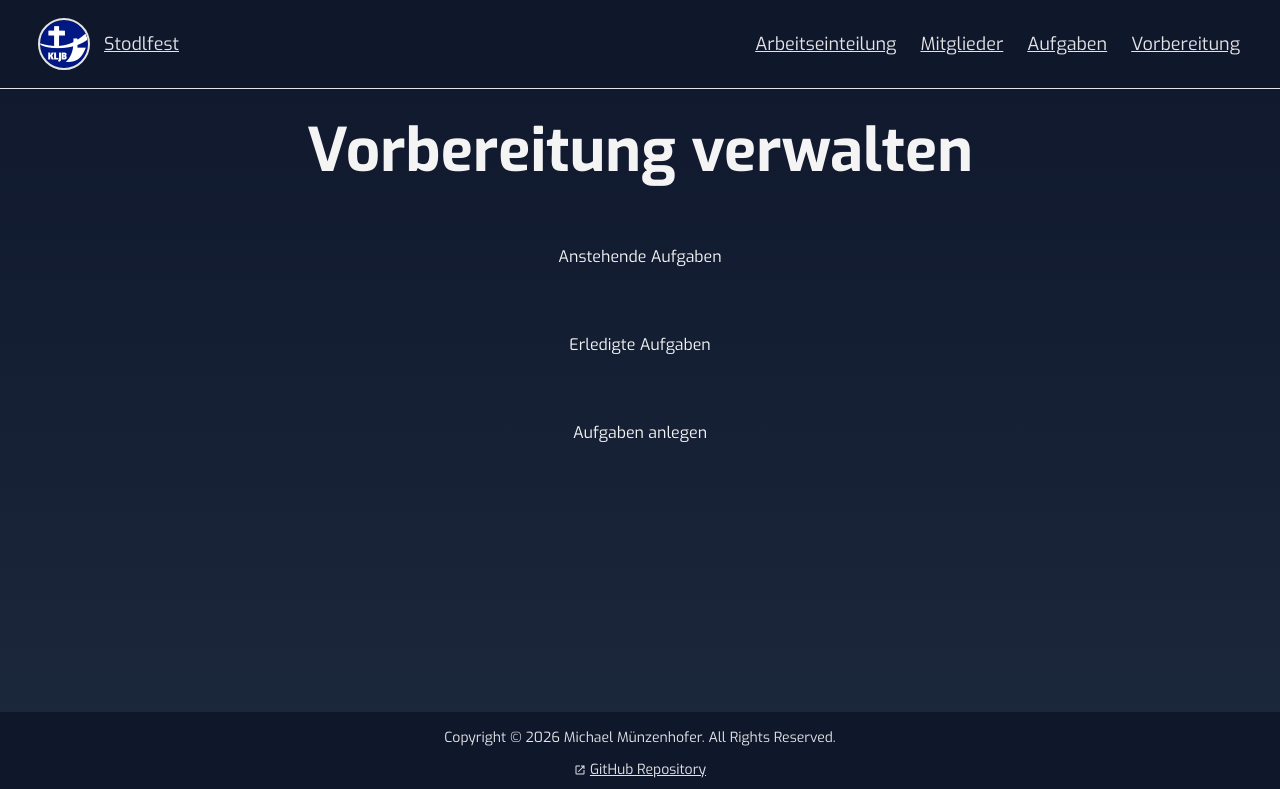
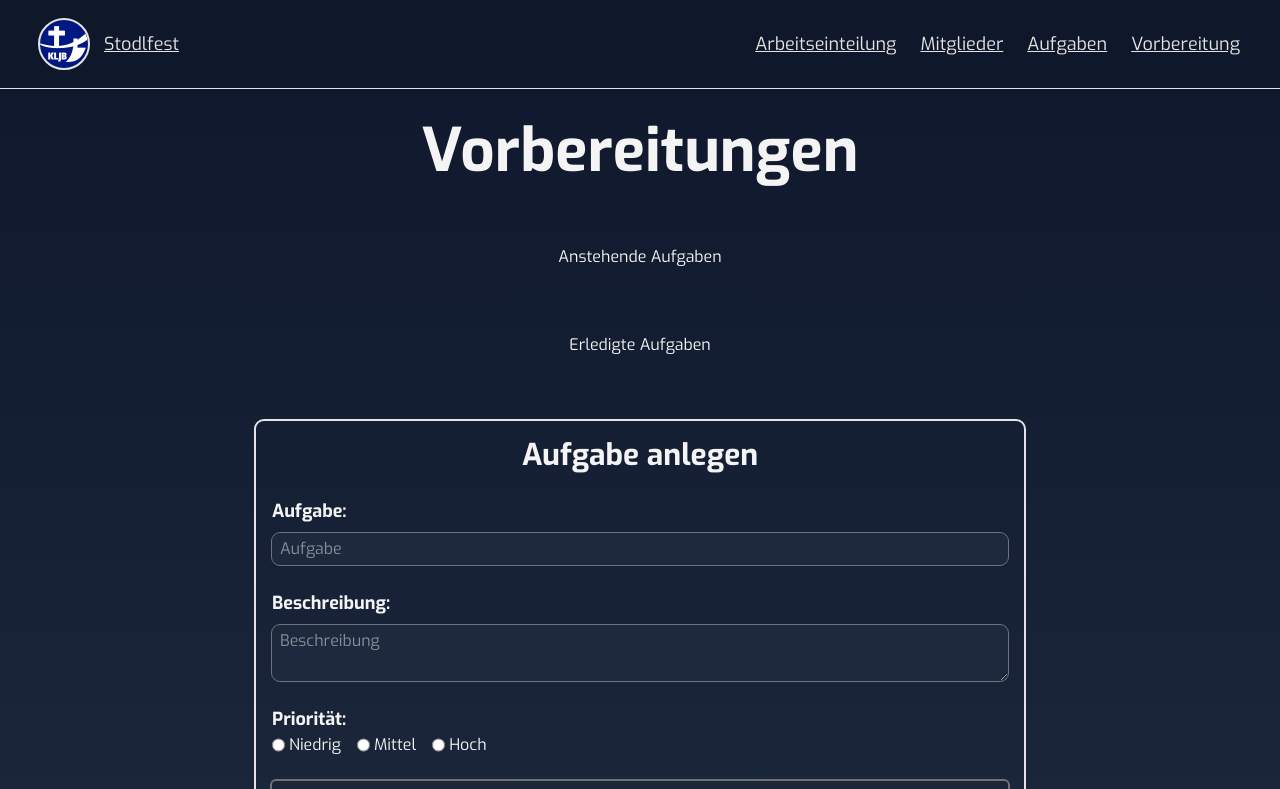
Before and after one commit to StackOverflowIsBetterThanAnyAI/stodlfest-frontend, a React (Vite) app: page /vorbereitung in a window 1280 px wide. Shown: the top 789 px of the page. Built offline with nearby package versions, Linux system fonts and the light colour scheme; a web font is replaced by a local one.

Commit message:
add new task

```diff
--- /dev/null
+++ b/src/components/form/FormNewTask.tsx
@@ -0,0 +1,71 @@
+const FormHeader = () => {
+    return (
+        <h2 className="text-lg xs:text-xl sm:text-2xl md:text-3xl font-bold flex justify-center text-center items-center">
+            Aufgabe anlegen
+        </h2>
+    )
+}
+
+const FormRadioButton = ({ id, label }: { id: string; label: string }) => {
+    return (
+        <div className="flex flex-nowrap gap-1">
+            <input type="radio" id={id} name="priority" value="high" />
+            <label htmlFor={id} className="text-sm md:text-base">
+                {label}
+            </label>
+        </div>
+    )
+}
+
+const FormNewTask = () => {
+    return (
+        <form className="flex flex-col gap-6 outline-2 outline-zinc-200 rounded-lg p-4 max-w-3xl w-full">
+            <FormHeader />
+            <div className="flex flex-wrap gap-2 items-center">
+                <label
+                    htmlFor="task-add"
+                    className="font-bold text-base md:text-lg"
+                >
+                    Aufgabe:
+                </label>
+                <input
+                    type="text"
+                    placeholder="Aufgabe"
+                    id="task-add"
+                    className="w-full min-w-32 outline outline-zinc-500 rounded-lg px-2 py-1 bg-slate-800 text-sm md:text-base"
+                />
+            </div>
+            <div className="flex flex-col gap-2">
+                <label
+                    htmlFor="description-add"
+                    className="font-bold text-base md:text-lg"
+                >
+                    Beschreibung:
+                </label>
+                <textarea
+                    placeholder="Beschreibung"
+                    id="description-add"
+                    className="w-full outline outline-zinc-500 rounded-lg px-2 py-1 bg-slate-800 text-sm md:text-base"
+                />
+            </div>
+            <fieldset>
+                <legend className="font-bold text-base md:text-lg">
+                    Priorität:
+                </legend>
+                <div className="flex w-full flex-wrap gap-x-4 gap-y-1 items-center">
+                    <FormRadioButton id="low-add" label="Niedrig" />
+                    <FormRadioButton id="medium-add" label="Mittel" />
+                    <FormRadioButton id="high-add" label="Hoch" />
+                </div>
+            </fieldset>
+            <button
+                type="submit"
+                className="secondary-text-pseudo outline-2 outline-zinc-500 px-2 py-1 text-base md:text-lg"
+            >
+                Aufgabe anlegen
+            </button>
+        </form>
+    )
+}
+
+export default FormNewTask
--- a/src/pages/Vorbereitung.tsx
+++ b/src/pages/Vorbereitung.tsx
@@ -1,12 +1,18 @@
+import FormNewTask from '../components/form/FormNewTask'
+
 const Vorbereitung = () => {
     return (
         <main className="max-w-7xl w-full mx-auto items-center p-8 flex flex-col gap-8 xs:gap-16">
-            <h1 className="text-3xl xs:text-4xl sm:text-5xl md:text-6xl font-bold flex flex-wrap justify-center text-center items-center gap-4">
-                Vorbereitung verwalten
+            <h1 className="text-3xl xs:text-4xl sm:text-5xl md:text-6xl font-bold flex justify-center text-center items-center">
+                Vorbereitungen
             </h1>
-            <h2>Anstehende Aufgaben</h2>
-            <h2>Erledigte Aufgaben</h2>
-            <h2>Aufgaben anlegen</h2>
+            <div>
+                <h2>Anstehende Aufgaben</h2>
+            </div>
+            <div>
+                <h2>Erledigte Aufgaben</h2>
+            </div>
+            <FormNewTask />
         </main>
     )
 }
```
